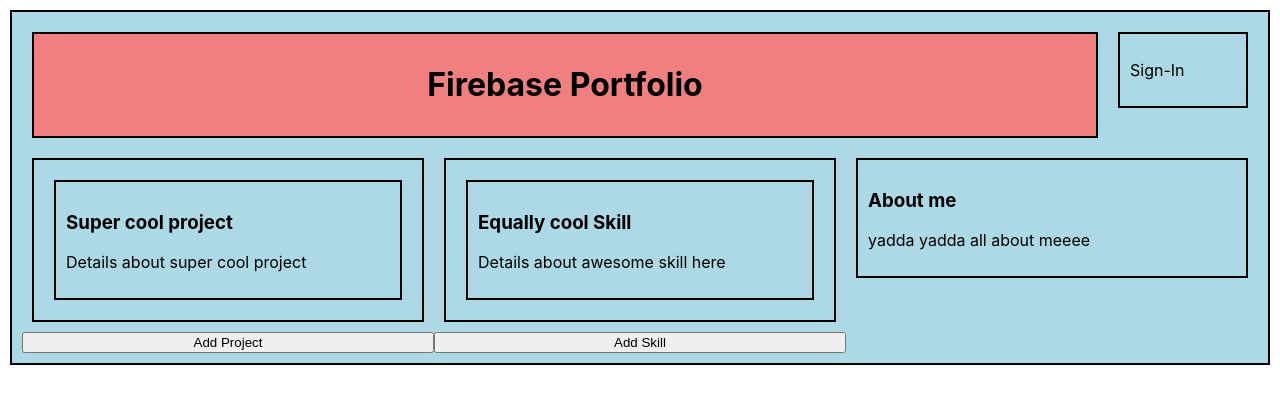
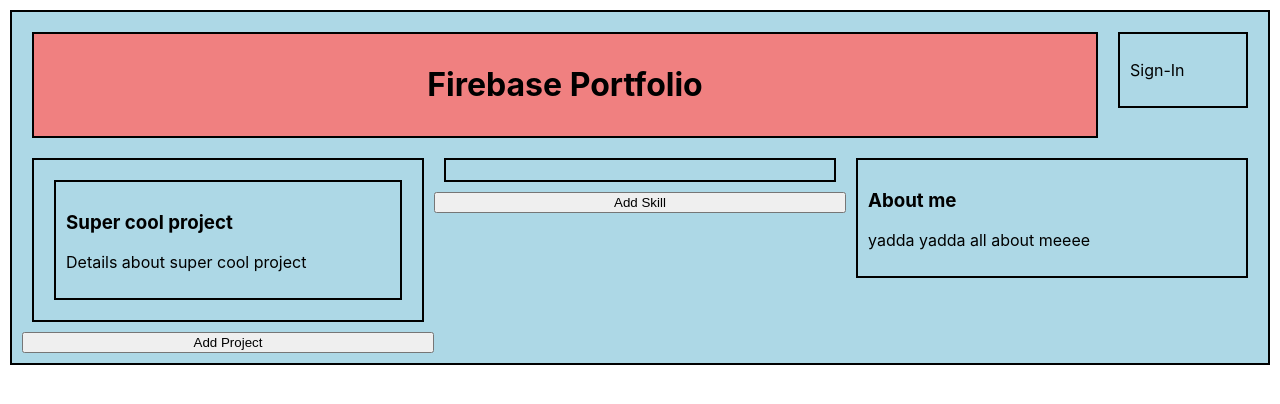
Before and after one commit to louiesch/fire-port, a React (Create React App) app: page / in a window 1280 px wide. Shown: the top 404 px of the page. Built offline with nearby package versions, Linux system fonts and the light colour scheme.

Commit message:
show added skills in skill list
Co-authored-by: Ash Porter <porter.ashley13@gmail.com>

```diff
--- a/src/components/Skills/NewSkillForm.js
+++ b/src/components/Skills/NewSkillForm.js
@@ -1,13 +1,17 @@
 import React from 'react'
 import PropTypes from 'prop-types'
 import ReusableForm from './ReusableForm'
+import { v4 } from 'uuid';
 
 function NewSkillForm(props) {
 
   function addSkillToList(event) {
     event.preventDefault();
-    props.onNewSkillCreation();
-    console.log(event.target.name.value);
+    props.onNewSkillCreation({
+      name: event.target.name.value,
+      id: v4()
+    });
+    // console.log(event.target.name.value);
   }
 
   return (
--- a/src/components/Skills/Skill.js
+++ b/src/components/Skills/Skill.js
@@ -1,14 +1,18 @@
 import React from 'react'
+import PropTypes from 'prop-types'
 
-function Skill() {
+function Skill(props) {
   return (
     <>
       <div className="component">
-        <h3>Equally cool Skill</h3>
-        <p>Details about awesome skill here</p>
+        <p>{props.name}</p>
       </div>
     </>
   )
 }
 
+Skill.propTypes = {
+  name: PropTypes.string
+}
+
 export default Skill;
--- a/src/components/Skills/SkillControl.js
+++ b/src/components/Skills/SkillControl.js
@@ -7,15 +7,18 @@
   constructor(props) {
     super(props);
     this.state = {
-      showSkillForm: false
+      showSkillForm: false,
+      masterSkillList: []
     }
   };
 
-  handleAddingNewSkillToList = () => {
+  handleAddingNewSkillToList = (newSkill) => {
     console.log("hello");
-    // const { dispatch } = this.props;
-    // const action = a.toggleForm();
-    // dispatch(action);
+    const newMasterSkillList = this.state.masterSkillList.concat(newSkill);
+    this.setState({
+      masterSkillList: newMasterSkillList,
+      showSkillForm: false
+    })
   }
 
   handleClick = () => {
@@ -39,12 +42,16 @@
 
     if (this.state.showSkillForm) {
       currentlyVisibleState =
-      <NewSkillForm onNewSkillCreation={this.handleAddingNewSkillToList} />;
+      <NewSkillForm
+        onNewSkillCreation={this.handleAddingNewSkillToList}
+      />;
       buttonText = "Home";
     }
     else {
       currentlyVisibleState =
-      <SkillList />;
+      <SkillList
+        skillList={this.state.masterSkillList}
+      />;
       buttonText = "Add Skill";
     }
 
--- a/src/components/Skills/SkillList.js
+++ b/src/components/Skills/SkillList.js
@@ -1,14 +1,23 @@
 import React from 'react'
 import Skill from './Skill'
+import PropTypes from 'prop-types'
 
-function SkillList() {
+function SkillList(props) {
   return (
     <>
       <div className="component">
-        <Skill />
+        {props.skillList.map((skill, index) =>
+          <Skill
+            name={skill.name}
+          />
+        )}
       </div>
     </>
   );
 }
 
+SkillList.propTypes = {
+  skillList: PropTypes.array
+}
+
 export default SkillList;
```
